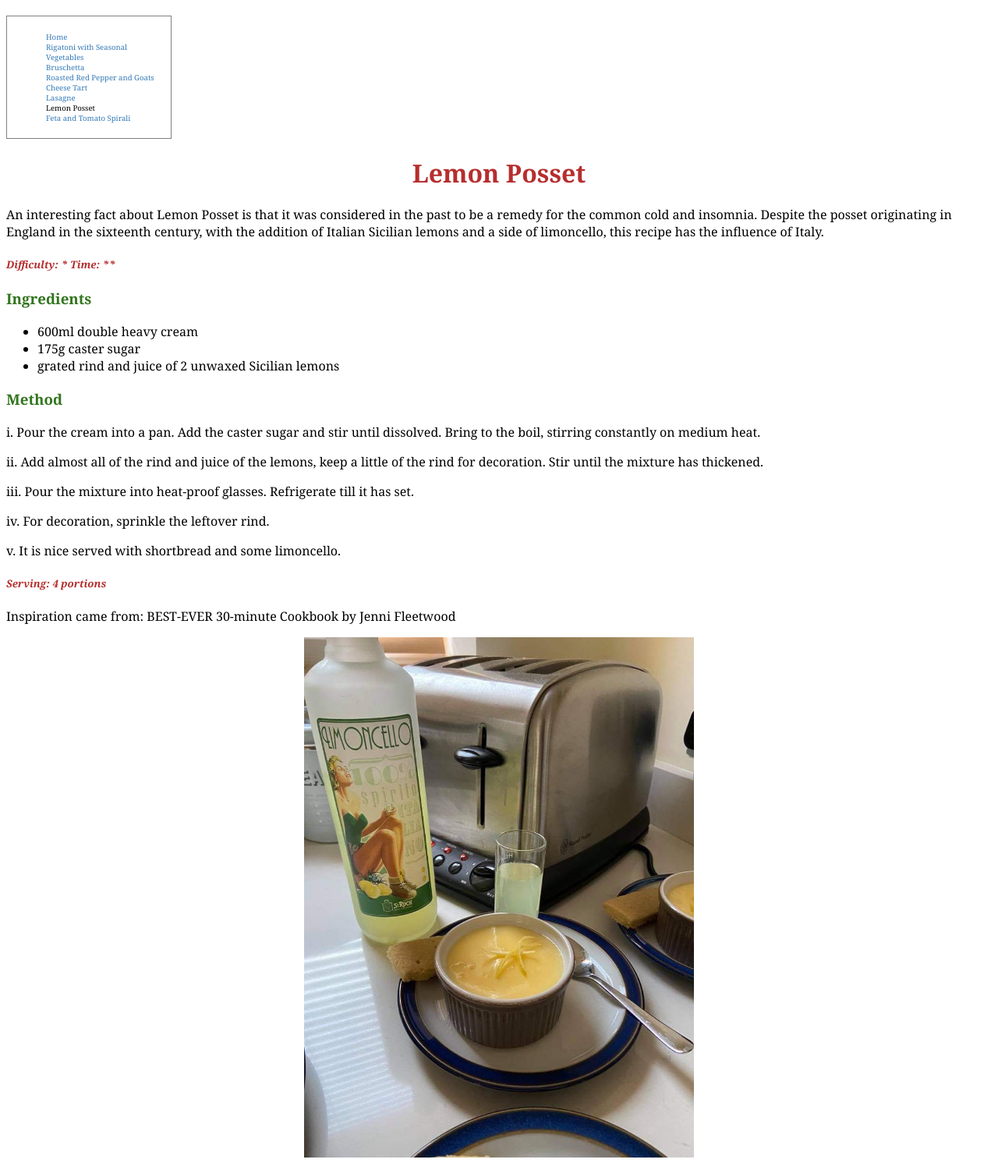
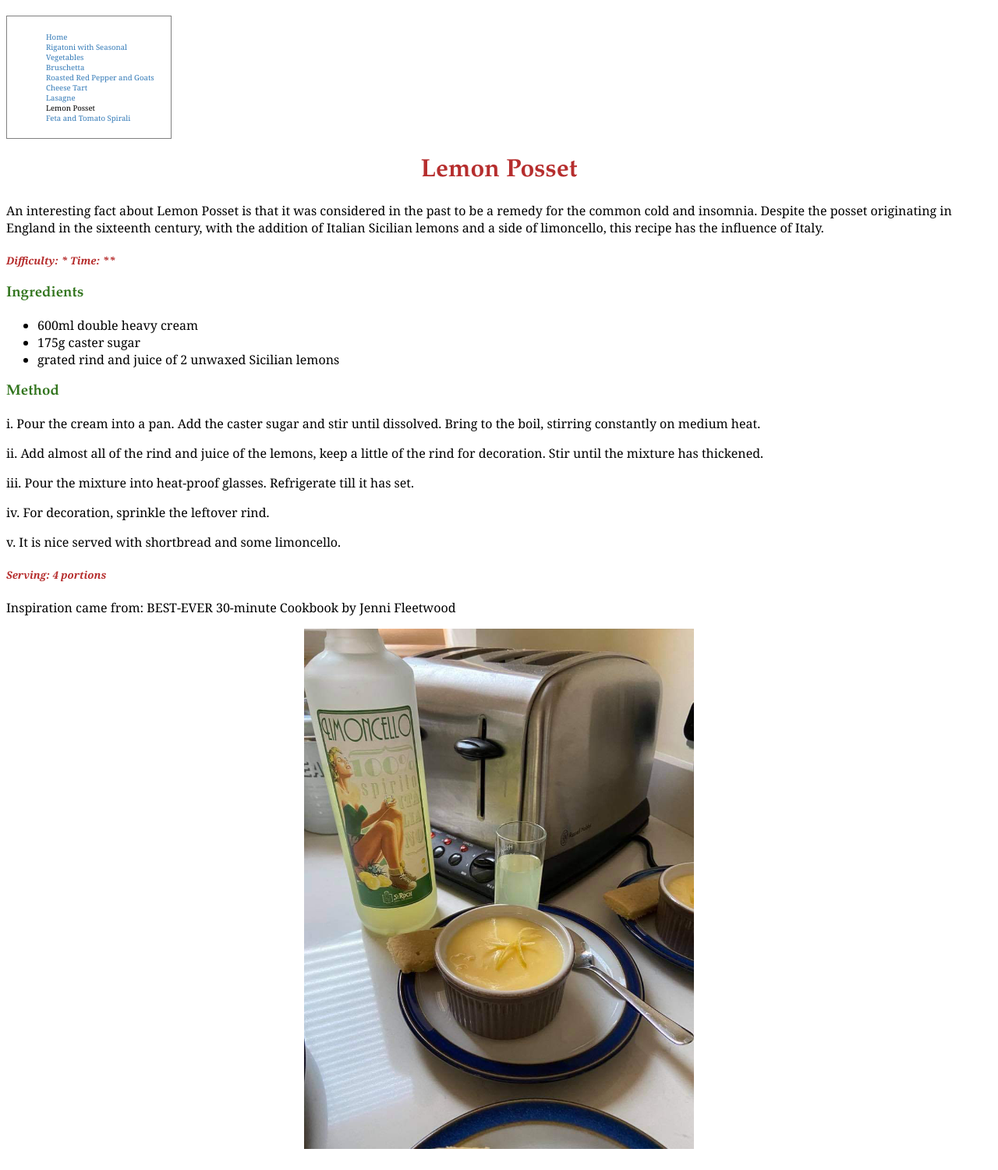
Before and after one commit to Hol1999/Hollyrecipewebsite, a Jekyll site: the page built from _recipes/recipe4.md, in a window 1280 px wide. Shown: the whole page at 78% size. Built offline with Jekyll 4.4.1, drawn with Linux system fonts in a browser that asks for light colours.

Commit message:
Update recipes.css

```diff
--- a/styles/recipes.css
+++ b/styles/recipes.css
@@ -15,7 +15,9 @@ font-family: georgia, arial, helvetica, serif;
 
 }
 
-
+p{
+  border: 10px;
+}
 
 img{
 width: 70%;
@@ -28,7 +30,7 @@ display: block;
 
 h1 {
 color: rgb(182,46,46);
-font-family: georgia, monospace, serif;
+font-family: Garamond, georgia, monospace, serif;
 text-align: center;
 }
 
@@ -39,7 +41,7 @@ font-family: georgia, monospace, serif;
 
 h3{
 color: rgb(50,117,30);
-font-family: georgia, monospace, serif;
+font-family: Garamond, georgia, monospace, serif;
 
 }
 
```
